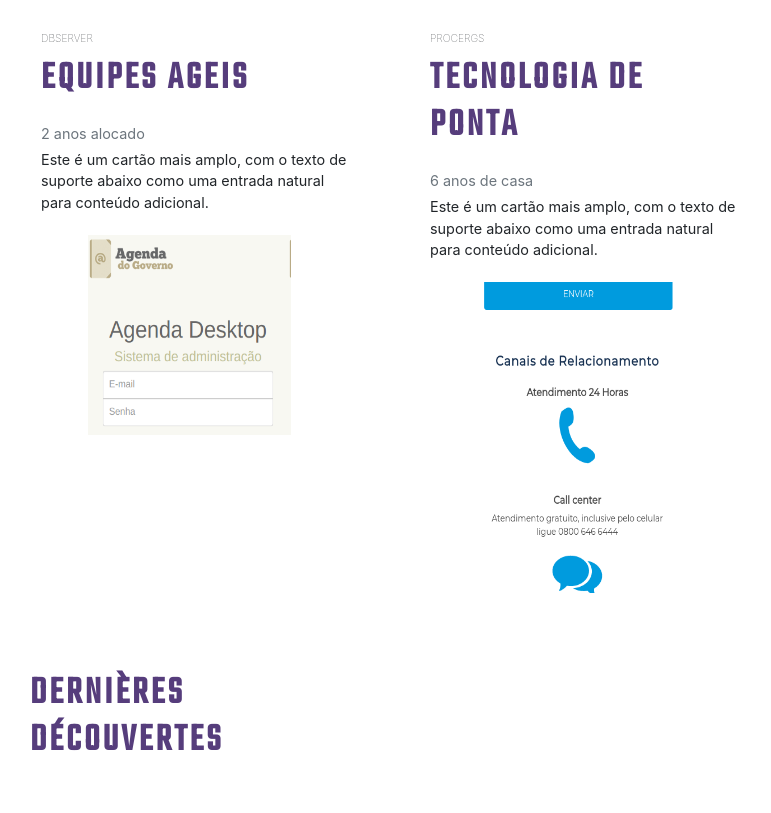
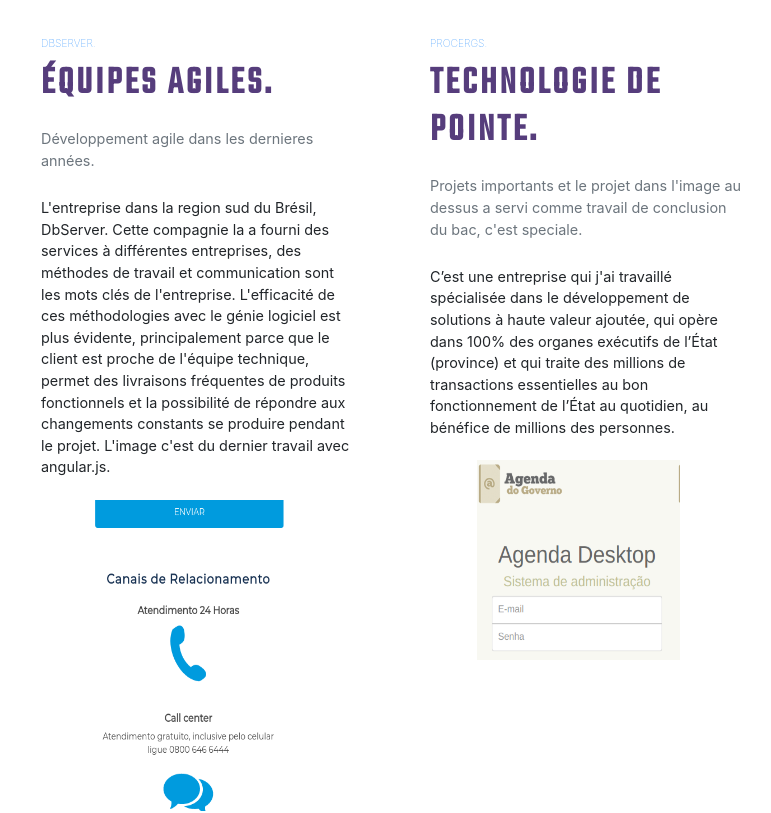
Before and after one commit to diegogiacobbo/front-personnel, a React (Create React App) app: page / in a window 1280 px wide. Shown: the part 880-1693 px from the top of the page, without its empty margins (249-1020 px from the left). Built offline with nearby package versions, Linux system fonts and the light colour scheme.

Commit message:
- corrections pour le eslint, html et js syntaxe

```diff
--- a/src/App.js
+++ b/src/App.js
@@ -26,10 +26,10 @@ function Footer() {
     <footer className="footer">
       <div className="blog-footer">
         <p>Modelo de blog criado para o <a href="https://getbootstrap.com/">Bootstrap</a> por <a href="https://www.instagram.com/giacobbod"> @giacobbod</a> .</p>
-        <a target="_blank" href="https://linkedin.com/in/diego-giacobo-b2692a19/">
+        <a rel="noopener noreferrer"target="_blank" href="https://linkedin.com/in/diego-giacobo-b2692a19/">
           <div className="linkedin"></div>
         </a>
-        <p><a href="#">De volta ao topo</a></p>
+        <p><a href="#top">{process.env.REACT_APP_TOP}</a></p>
       </div>
     </footer>
   );
--- a/src/components/about/about.jsx
+++ b/src/components/about/about.jsx
@@ -51,7 +51,7 @@ class About extends React.Component {
             <div>
                 <div className="bg-image">
                     <div className="row a-propos-content-image">
-                        <div className="a-propos-image col-md-4 col-auto d-none d-lg-block">
+                        <div className="col-md-4 col-auto d-none d-lg-block">
                         </div>
                         <div className="col-md-2 ">
                         </div>
@@ -65,28 +65,36 @@ class About extends React.Component {
                         <div className="col-md-6 card-1">
                             <div className="row no-gutters rounded overflow-hidden flex-md-row mb-6 h-md-250 position-relative">
                                 <div className="col p-4 d-flex flex-column position-static">
-                                    <strong className="d-inline-block mb-2">DbServer</strong>
-                                    <h3 className="mb-0">Equipes Ageis</h3>
+                                    <a rel="noopener noreferrer" target="_blank" href="https://www.dbserver.com.br">
+                                        <strong className="d-inline-block mb-2">{process.env.REACT_APP_CARTE_TITLE_1}</strong>
+                                    </a>
+                                    <h3 className="mb-0">{process.env.REACT_APP_CARTE_TITLE_1b}</h3>
                                     <br />
-                                    <div className="mb-1 text-muted">2 anos alocado</div>
-                                    <p className="card-text mb-auto">Este é um cartão mais amplo, com o texto de suporte abaixo como uma entrada natural para conteúdo adicional.</p>
+                                    <div className="mb-1 text-muted">{process.env.REACT_APP_CARTE_SUB_TITLE_1}</div>
                                     <br />
-                                    <div className="image-1">
-                                    </div>
+                                    <p className="card-text mb-auto">{process.env.REACT_APP_CARTE_1}</p>
+                                    <br />
+                                    <a rel="noopener noreferrer" target="_blank" href="https://servicos.corsan.com.br">
+                                        <div className="image-2" />
+                                    </a>
                                 </div>
                             </div>
                         </div>
                         <div className="col-md-6 card-2">
                             <div className="row no-gutters rounded overflow-hidden flex-md-row mb-6 h-md-250 position-relative">
                                 <div className="col p-4 d-flex flex-column position-static">
-                                    <strong className="d-inline-block mb-2">Procergs</strong>
-                                    <h3 className="mb-0">Tecnologia de ponta</h3>
+                                    <a rel="noopener noreferrer" target="_blank" href="https://www.procergs.rs.gov.br">
+                                        <strong className="d-inline-block mb-2">{process.env.REACT_APP_CARTE_TITLE_2}</strong>
+                                    </a>
+                                    <h3 className="mb-0">{process.env.REACT_APP_CARTE_TITLE_2b}</h3>
                                     <br />
-                                    <div className="mb-1 text-muted">6 anos de casa</div>
-                                    <p className="mb-auto">Este é um cartão mais amplo, com o texto de suporte abaixo como uma entrada natural para conteúdo adicional.</p>
+                                    <div className="mb-1 text-muted">{process.env.REACT_APP_CARTE_SUB_TITLE_2}</div>
                                     <br />
-                                    <div className="image-2">
-                                    </div>
+                                    <p className="mb-auto">{process.env.REACT_APP_CARTE_2}</p>
+                                    <br />
+                                    <a rel="noopener noreferrer" target="_blank" href="https://agenda.rs.gov.br/">
+                                        <div className="image-1" />
+                                    </a>
                                 </div>
                             </div>
                         </div>
```
Also changed, not shown: src/components/about/about.scss (+18 -16 lines), 1 other file (tests, documents, lock files or other folders).
